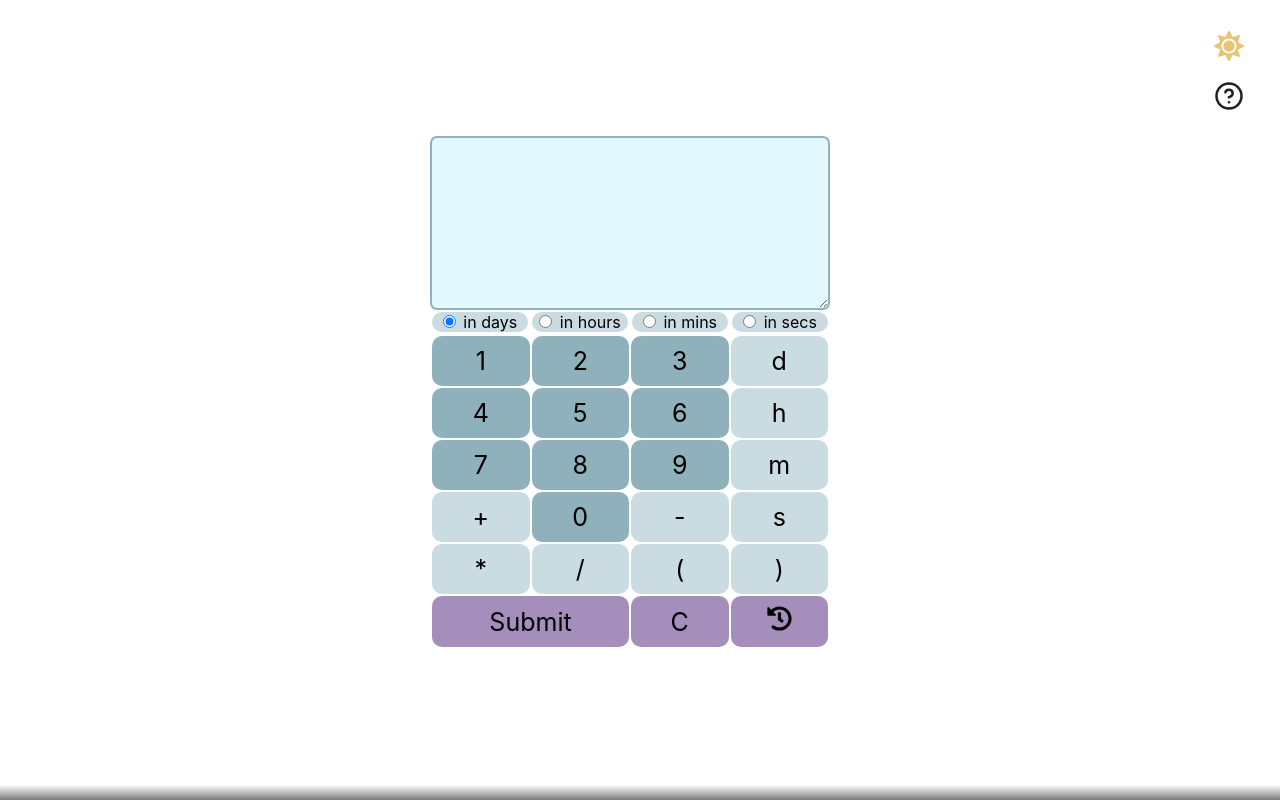
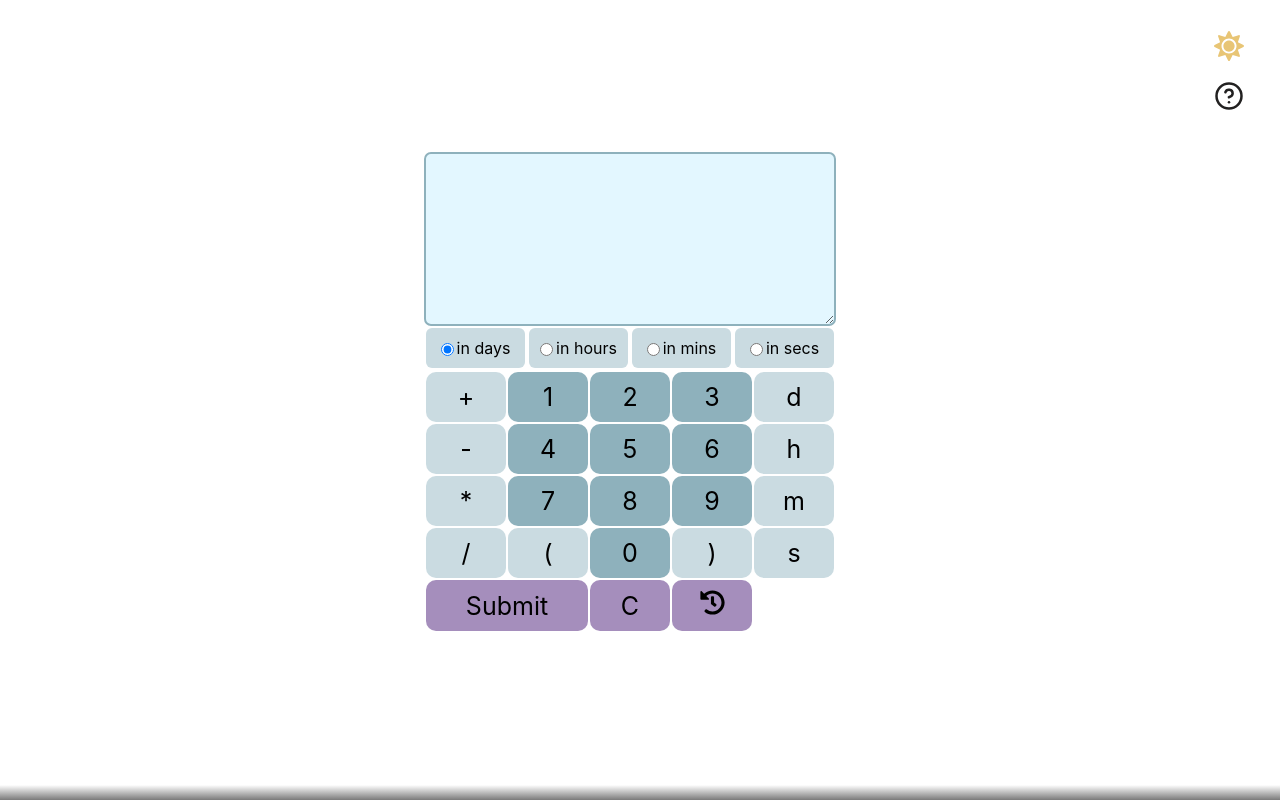
Before and after one commit to Lucas-Levandoski/time-calculator, a React (Create React App) app: page / in a window 1280 px wide. Shown: the top 800 px of the page. Built offline with nearby package versions, Linux system fonts and the light colour scheme.

Commit message:
updating keypad entries and colors

```diff
--- a/src/components/calculator/index.css
+++ b/src/components/calculator/index.css
@@ -68,10 +68,15 @@ table.calc-input-board {
 
 .result-type-list span {
   width: 100%;
+  height: 40px;
   margin: 2px;
   background-color: var(--operation-button);
-  border-radius: 20px;
+  border-radius: 6px;
   cursor: pointer;
+  display: flex;
+  align-items: center;
+  justify-content: center;
+
 }
 
 .result-type-list input {
--- a/src/components/keypad/index.tsx
+++ b/src/components/keypad/index.tsx
@@ -6,34 +6,32 @@ export default function Keypad(props: any) {
   return (
     <>
       <tr>
+        <td className="keypad-button is-operation" onClick={() => props.addCharacter('+')}>+</td>
         <td className="keypad-button is-number" onClick={() => props.addCharacter('1')}>1</td>
         <td className="keypad-button is-number" onClick={() => props.addCharacter('2')}>2</td>
         <td className="keypad-button is-number" onClick={() => props.addCharacter('3')}>3</td>
         <td className="keypad-button is-operation" onClick={() => props.addCharacter('d')}>d</td>
       </tr>
       <tr>
+        <td className="keypad-button is-operation" onClick={() => props.addCharacter('-')}>-</td>
         <td className="keypad-button is-number" onClick={() => props.addCharacter('4')}>4</td>
         <td className="keypad-button is-number" onClick={() => props.addCharacter('5')}>5</td>
         <td className="keypad-button is-number" onClick={() => props.addCharacter('6')}>6</td>
         <td className="keypad-button is-operation" onClick={() => props.addCharacter('h')}>h</td>
       </tr>
       <tr>
+        <td className="keypad-button is-operation" onClick={() => props.addCharacter('*')}>*</td>
         <td className="keypad-button is-number" onClick={() => props.addCharacter('7')}>7</td>
         <td className="keypad-button is-number" onClick={() => props.addCharacter('8')}>8</td>
         <td className="keypad-button is-number" onClick={() => props.addCharacter('9')}>9</td>
         <td className="keypad-button is-operation" onClick={() => props.addCharacter('m')}>m</td>
       </tr>
       <tr>
-        <td className="keypad-button is-operation" onClick={() => props.addCharacter('+')}>+</td>
-        <td className="keypad-button is-number" onClick={() => props.addCharacter('0')}>0</td>
-        <td className="keypad-button is-operation" onClick={() => props.addCharacter('-')}>-</td>
-        <td className="keypad-button is-operation" onClick={() => props.addCharacter('s')}>s</td>
-      </tr>
-      <tr>
-        <td className="keypad-button is-operation" onClick={() => props.addCharacter('*')}>*</td>
         <td className="keypad-button is-operation" onClick={() => props.addCharacter('/')}>/</td>
         <td className="keypad-button is-operation" onClick={() => props.addCharacter('(')}>(</td>
+        <td className="keypad-button is-number" onClick={() => props.addCharacter('0')}>0</td>
         <td className="keypad-button is-operation" onClick={() => props.addCharacter(')')}>)</td>
+        <td className="keypad-button is-operation" onClick={() => props.addCharacter('s')}>s</td>
       </tr>
     </>
   );
--- a/src/pages/landing-page/index.css
+++ b/src/pages/landing-page/index.css
@@ -86,13 +86,14 @@ button:focus {
 
 .dark-mode {
   color: white;
-  --background: #222121;
-  --number-button: #085373;
-  --operation-button: #038387;
+  --background: #212A35;
+  --number-button: #171C22;
+  --operation-button: #828A93;
   --submit-button: #e16038;
   --text-input: #353535;
   --text-input-font: white;
   --nav-selected-button: #eca0a0;
   --nav-unselected-button: #ad7676;
   --page-separator: #fffff1;
+
 }
```
Also changed, not shown: 1 other file (tests, documents, lock files or other folders).
